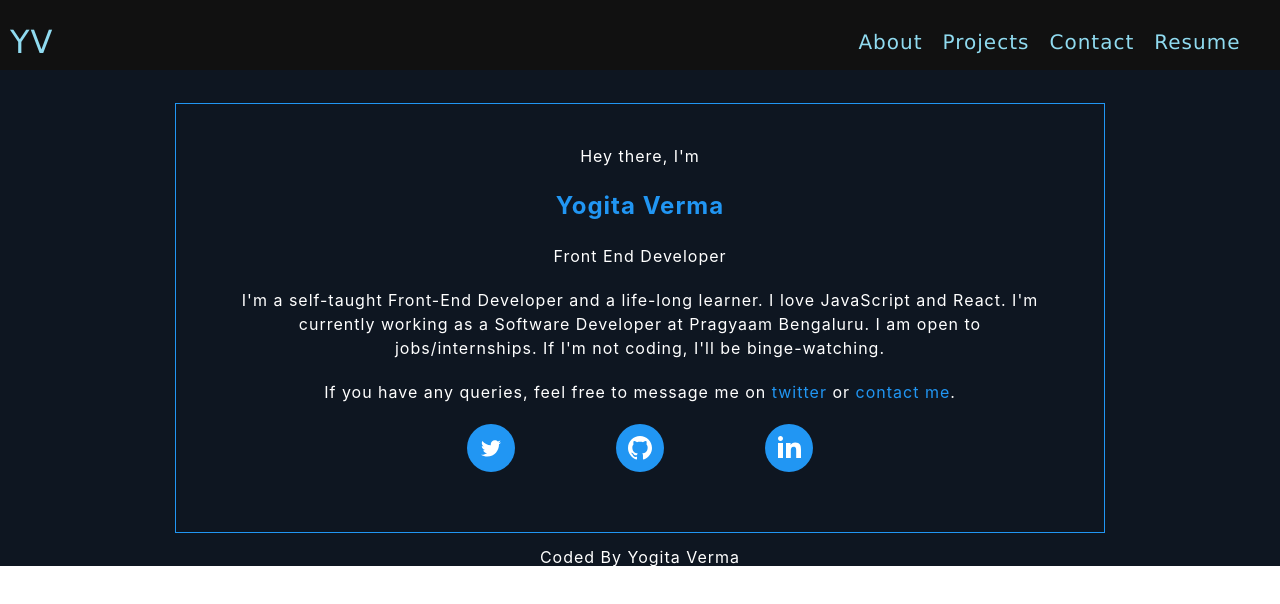
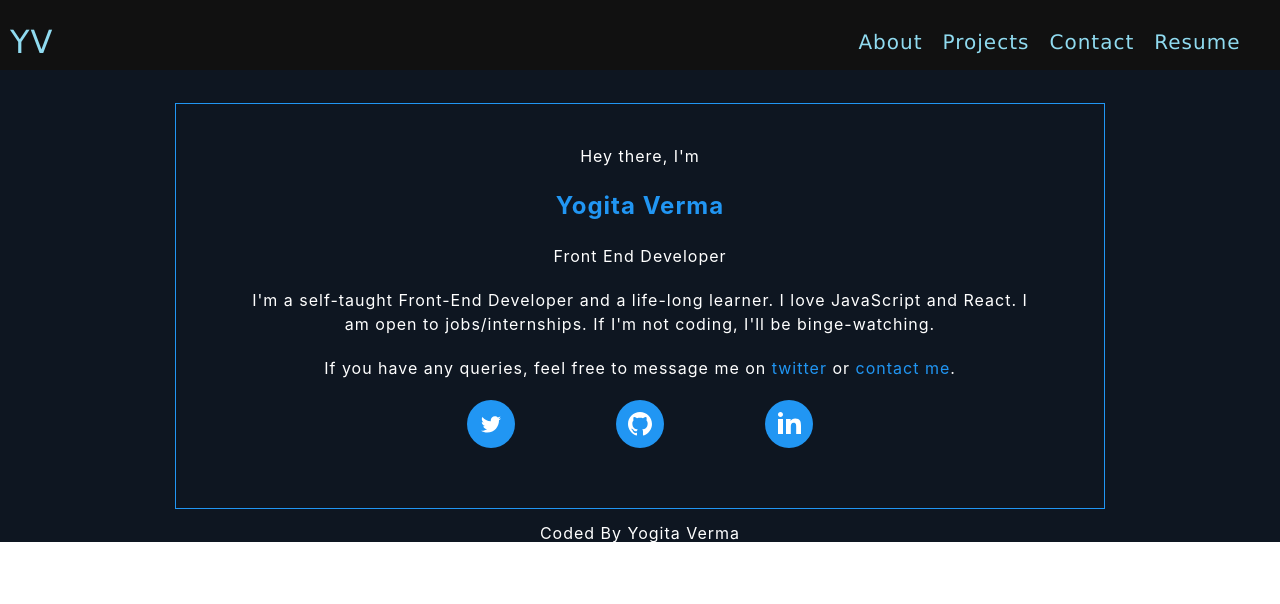
Before and after one commit to Yog9/portfolio, a React (Create React App) app: page /#/ in a window 1280 px wide. Shown: the top 604 px of the page. Built offline with nearby package versions, Linux system fonts and the light colour scheme.

Commit message:
desc changed

```diff
--- a/src/components/About/About.js
+++ b/src/components/About/About.js
@@ -1,13 +1,16 @@
-import React from 'react'
-import './About.css';
+import React from "react";
+import "./About.css";
 export default function About() {
   return (
     <div className="mainDiv">
       <article className="about">
-                <h2 className="aboutheading">
-                    About Me</h2><section className="">
+        <h2 className="aboutheading">About Me</h2>
+        <section className="">
           <h3 className="pageHeader">Background</h3>
-                    <p>I am a front-end developer. I am currently working as a Software Developer at <a href="https://www.pragyaam.in/" rel="noopener noreferrer" target="_blank">Pragyaam</a>, Bengaluru. I am proficient in React, Redux and JavaScript.</p>
+          <p>
+            I am a front-end developer. I am currently looking for full-time
+            internships/jobs.
+          </p>
           <h3>Skills</h3>
           <ul>
             <li>JavaScript</li>
@@ -20,10 +23,20 @@ export default function About() {
             <li>BootStrap</li>
             <li>Git</li>
           </ul>
-                    <p>I invite you to take a look at my <a href="https://github.com/Yog9/" rel="noopener noreferrer" target="_blank">Github </a> to see examples of the many self-initiated projects that I have completed.</p>
+          <p>
+            I invite you to take a look at my{" "}
+            <a
+              href="https://github.com/Yog9/"
+              rel="noopener noreferrer"
+              target="_blank"
+            >
+              Github{" "}
+            </a>{" "}
+            to see examples of the many self-initiated projects that I have
+            completed.
+          </p>
         </section>
-
       </article>
     </div>
-    )
+  );
 }
--- a/src/components/Home/Home.js
+++ b/src/components/Home/Home.js
@@ -1,6 +1,6 @@
-import React, { Component } from 'react'
-import './Home.css';
-import {Link} from 'react-router-dom';
+import React, { Component } from "react";
+import "./Home.css";
+import { Link } from "react-router-dom";
 export default class Home extends Component {
   render() {
     return (
@@ -9,25 +9,94 @@ export default class Home extends Component {
           <p>Hey there, I'm</p>
           <h2>Yogita Verma</h2>
           <p>Front End Developer</p>
-                    <p className="primary">I'm a self-taught Front-End Developer and a life-long learner. I love JavaScript and React. I'm currently working as a Software Developer at Pragyaam Bengaluru. I am open to jobs/internships. If I'm not coding, I'll be binge-watching.</p>
-                    <p>If you have any queries, feel free to message me on <a href="https://twitter.com/YogitaVerma20" rel="noopener noreferrer" target="_blank">twitter</a> or <Link to="/contact">contact me</Link>.</p>
+          <p className="primary">
+            I'm a self-taught Front-End Developer and a life-long learner. I
+            love JavaScript and React. I am open to jobs/internships. If I'm not
+            coding, I'll be binge-watching.
+          </p>
+          <p>
+            If you have any queries, feel free to message me on{" "}
+            <a
+              href="https://twitter.com/YogitaVerma20"
+              rel="noopener noreferrer"
+              target="_blank"
+            >
+              twitter
+            </a>{" "}
+            or <Link to="/contact">contact me</Link>.
+          </p>
           <ul className="social-icons">
-                        <li><a href="https://twitter.com/YogitaVerma20" target="_blank" rel="noopener noreferrer" title="Yogita Verma on Twitter" className="SocialIconsStyle"><svg xmlns="http://www.w3.org/2000/svg" xlink="http://www.w3.org/1999/xlink" viewBox="0 0 50 50" version="1.1" width="20px" height="20px">
-                            <path fill="white" d="M 50.0625 10.4375 C 48.214844 11.257813 46.234375 11.808594 44.152344 12.058594 C 46.277344 10.785156 47.910156 8.769531 48.675781 6.371094 C 46.691406 7.546875 44.484375 8.402344 42.144531 8.863281 C 40.269531 6.863281 37.597656 5.617188 34.640625 5.617188 C 28.960938 5.617188 24.355469 10.21875 24.355469 15.898438 C 24.355469 16.703125 24.449219 17.488281 24.625 18.242188 C 16.078125 17.8125 8.503906 13.71875 3.429688 7.496094 C 2.542969 9.019531 2.039063 10.785156 2.039063 12.667969 C 2.039063 16.234375 3.851563 19.382813 6.613281 21.230469 C 4.925781 21.175781 3.339844 20.710938 1.953125 19.941406 C 1.953125 19.984375 1.953125 20.027344 1.953125 20.070313 C 1.953125 25.054688 5.5 29.207031 10.199219 30.15625 C 9.339844 30.390625 8.429688 30.515625 7.492188 30.515625 C 6.828125 30.515625 6.183594 30.453125 5.554688 30.328125 C 6.867188 34.410156 10.664063 37.390625 15.160156 37.472656 C 11.644531 40.230469 7.210938 41.871094 2.390625 41.871094 C 1.558594 41.871094 0.742188 41.824219 -0.0585938 41.726563 C 4.488281 44.648438 9.894531 46.347656 15.703125 46.347656 C 34.617188 46.347656 44.960938 30.679688 44.960938 17.09375 C 44.960938 16.648438 44.949219 16.199219 44.933594 15.761719 C 46.941406 14.3125 48.683594 12.5 50.0625 10.4375 Z " />
-                        </svg></a></li>
-                        <li><a href="https://github.com/Yog9" target="_blank" rel="noopener noreferrer" title="Yogita Verma on Github" className="SocialIconsStyle">
-                            <svg xmlns="http://www.w3.org/2000/svg" xlink="http://www.w3.org/1999/xlink" viewBox="0 0 32 32" version="1.1" width="32px" height="32px">
-                                <path fill="white" d="M 16 4 C 9.371094 4 4 9.371094 4 16 C 4 21.300781 7.4375 25.800781 12.207031 27.386719 C 12.808594 27.496094 13.027344 27.128906 13.027344 26.808594 C 13.027344 26.523438 13.015625 25.769531 13.011719 24.769531 C 9.671875 25.492188 8.96875 23.160156 8.96875 23.160156 C 8.421875 21.773438 7.636719 21.402344 7.636719 21.402344 C 6.546875 20.660156 7.71875 20.675781 7.71875 20.675781 C 8.921875 20.761719 9.554688 21.910156 9.554688 21.910156 C 10.625 23.746094 12.363281 23.214844 13.046875 22.910156 C 13.15625 22.132813 13.46875 21.605469 13.808594 21.304688 C 11.144531 21.003906 8.34375 19.972656 8.34375 15.375 C 8.34375 14.0625 8.8125 12.992188 9.578125 12.152344 C 9.457031 11.851563 9.042969 10.628906 9.695313 8.976563 C 9.695313 8.976563 10.703125 8.65625 12.996094 10.207031 C 13.953125 9.941406 14.980469 9.808594 16 9.804688 C 17.019531 9.808594 18.046875 9.941406 19.003906 10.207031 C 21.296875 8.65625 22.300781 8.976563 22.300781 8.976563 C 22.957031 10.628906 22.546875 11.851563 22.421875 12.152344 C 23.191406 12.992188 23.652344 14.0625 23.652344 15.375 C 23.652344 19.984375 20.847656 20.996094 18.175781 21.296875 C 18.605469 21.664063 18.988281 22.398438 18.988281 23.515625 C 18.988281 25.121094 18.976563 26.414063 18.976563 26.808594 C 18.976563 27.128906 19.191406 27.503906 19.800781 27.386719 C 24.566406 25.796875 28 21.300781 28 16 C 28 9.371094 22.628906 4 16 4 Z " />
+            <li>
+              <a
+                href="https://twitter.com/YogitaVerma20"
+                target="_blank"
+                rel="noopener noreferrer"
+                title="Yogita Verma on Twitter"
+                className="SocialIconsStyle"
+              >
+                <svg
+                  xmlns="http://www.w3.org/2000/svg"
+                  xlink="http://www.w3.org/1999/xlink"
+                  viewBox="0 0 50 50"
+                  version="1.1"
+                  width="20px"
+                  height="20px"
+                >
+                  <path
+                    fill="white"
+                    d="M 50.0625 10.4375 C 48.214844 11.257813 46.234375 11.808594 44.152344 12.058594 C 46.277344 10.785156 47.910156 8.769531 48.675781 6.371094 C 46.691406 7.546875 44.484375 8.402344 42.144531 8.863281 C 40.269531 6.863281 37.597656 5.617188 34.640625 5.617188 C 28.960938 5.617188 24.355469 10.21875 24.355469 15.898438 C 24.355469 16.703125 24.449219 17.488281 24.625 18.242188 C 16.078125 17.8125 8.503906 13.71875 3.429688 7.496094 C 2.542969 9.019531 2.039063 10.785156 2.039063 12.667969 C 2.039063 16.234375 3.851563 19.382813 6.613281 21.230469 C 4.925781 21.175781 3.339844 20.710938 1.953125 19.941406 C 1.953125 19.984375 1.953125 20.027344 1.953125 20.070313 C 1.953125 25.054688 5.5 29.207031 10.199219 30.15625 C 9.339844 30.390625 8.429688 30.515625 7.492188 30.515625 C 6.828125 30.515625 6.183594 30.453125 5.554688 30.328125 C 6.867188 34.410156 10.664063 37.390625 15.160156 37.472656 C 11.644531 40.230469 7.210938 41.871094 2.390625 41.871094 C 1.558594 41.871094 0.742188 41.824219 -0.0585938 41.726563 C 4.488281 44.648438 9.894531 46.347656 15.703125 46.347656 C 34.617188 46.347656 44.960938 30.679688 44.960938 17.09375 C 44.960938 16.648438 44.949219 16.199219 44.933594 15.761719 C 46.941406 14.3125 48.683594 12.5 50.0625 10.4375 Z "
+                  />
                 </svg>
-                        </a></li>
-                        <li><a href="https://www.linkedin.com/in/yogita-verma1994/" target="_blank" rel="noopener noreferrer" title="Yogita Verma on linkedin" className="SocialIconsStyle">
-                            <svg xmlns="http://www.w3.org/2000/svg" viewBox="0 0 30 30" width="30px" height="30px">
-                                <path fill="white" d="M9,25H4V10h5V25z M6.501,8C5.118,8,4,6.879,4,5.499S5.12,3,6.501,3C7.879,3,9,4.121,9,5.499C9,6.879,7.879,8,6.501,8z M27,25h-4.807v-7.3c0-1.741-0.033-3.98-2.499-3.98c-2.503,0-2.888,1.896-2.888,3.854V25H12V9.989h4.614v2.051h0.065 c0.642-1.18,2.211-2.424,4.551-2.424c4.87,0,5.77,3.109,5.77,7.151C27,16.767,27,25,27,25z" />
-                            </svg></a></li>
+              </a>
+            </li>
+            <li>
+              <a
+                href="https://github.com/Yog9"
+                target="_blank"
+                rel="noopener noreferrer"
+                title="Yogita Verma on Github"
+                className="SocialIconsStyle"
+              >
+                <svg
+                  xmlns="http://www.w3.org/2000/svg"
+                  xlink="http://www.w3.org/1999/xlink"
+                  viewBox="0 0 32 32"
+                  version="1.1"
+                  width="32px"
+                  height="32px"
+                >
+                  <path
+                    fill="white"
+                    d="M 16 4 C 9.371094 4 4 9.371094 4 16 C 4 21.300781 7.4375 25.800781 12.207031 27.386719 C 12.808594 27.496094 13.027344 27.128906 13.027344 26.808594 C 13.027344 26.523438 13.015625 25.769531 13.011719 24.769531 C 9.671875 25.492188 8.96875 23.160156 8.96875 23.160156 C 8.421875 21.773438 7.636719 21.402344 7.636719 21.402344 C 6.546875 20.660156 7.71875 20.675781 7.71875 20.675781 C 8.921875 20.761719 9.554688 21.910156 9.554688 21.910156 C 10.625 23.746094 12.363281 23.214844 13.046875 22.910156 C 13.15625 22.132813 13.46875 21.605469 13.808594 21.304688 C 11.144531 21.003906 8.34375 19.972656 8.34375 15.375 C 8.34375 14.0625 8.8125 12.992188 9.578125 12.152344 C 9.457031 11.851563 9.042969 10.628906 9.695313 8.976563 C 9.695313 8.976563 10.703125 8.65625 12.996094 10.207031 C 13.953125 9.941406 14.980469 9.808594 16 9.804688 C 17.019531 9.808594 18.046875 9.941406 19.003906 10.207031 C 21.296875 8.65625 22.300781 8.976563 22.300781 8.976563 C 22.957031 10.628906 22.546875 11.851563 22.421875 12.152344 C 23.191406 12.992188 23.652344 14.0625 23.652344 15.375 C 23.652344 19.984375 20.847656 20.996094 18.175781 21.296875 C 18.605469 21.664063 18.988281 22.398438 18.988281 23.515625 C 18.988281 25.121094 18.976563 26.414063 18.976563 26.808594 C 18.976563 27.128906 19.191406 27.503906 19.800781 27.386719 C 24.566406 25.796875 28 21.300781 28 16 C 28 9.371094 22.628906 4 16 4 Z "
+                  />
+                </svg>
+              </a>
+            </li>
+            <li>
+              <a
+                href="https://www.linkedin.com/in/yogita-verma1994/"
+                target="_blank"
+                rel="noopener noreferrer"
+                title="Yogita Verma on linkedin"
+                className="SocialIconsStyle"
+              >
+                <svg
+                  xmlns="http://www.w3.org/2000/svg"
+                  viewBox="0 0 30 30"
+                  width="30px"
+                  height="30px"
+                >
+                  <path
+                    fill="white"
+                    d="M9,25H4V10h5V25z M6.501,8C5.118,8,4,6.879,4,5.499S5.12,3,6.501,3C7.879,3,9,4.121,9,5.499C9,6.879,7.879,8,6.501,8z M27,25h-4.807v-7.3c0-1.741-0.033-3.98-2.499-3.98c-2.503,0-2.888,1.896-2.888,3.854V25H12V9.989h4.614v2.051h0.065 c0.642-1.18,2.211-2.424,4.551-2.424c4.87,0,5.77,3.109,5.77,7.151C27,16.767,27,25,27,25z"
+                  />
+                </svg>
+              </a>
+            </li>
           </ul>
         </div>
         <div className="footer">Coded By Yogita Verma</div>
       </div>
-        )
+    );
   }
 }
```
Also changed, not shown: src/components/Navbar/Navbar.js (+19 -10 lines), 2 other files (tests, documents, lock files or other folders). Lines whose indentation alone changed are shown as unchanged.
